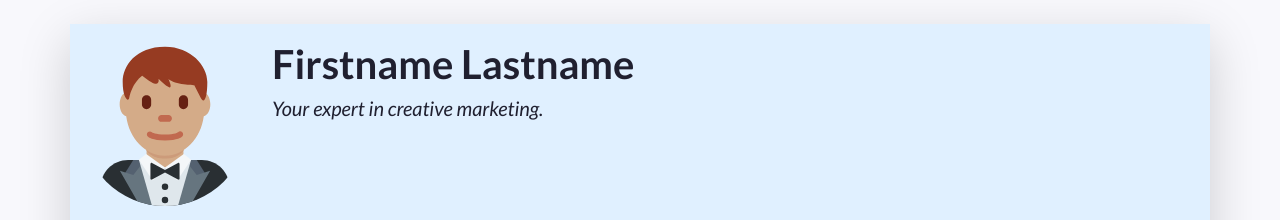
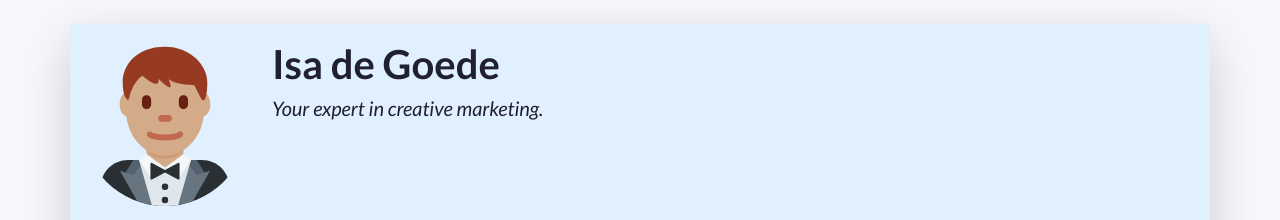
Before and after one commit to IsadGoede/Isa-Resume-Template, a plain HTML site: page index.html in a window 1280 px wide. Shown: the top 220 px of the page. Drawn offline with nearby package versions, Linux system fonts and the light colour scheme.

Commit message:
Update index.html

```diff
--- a/index.html
+++ b/index.html
@@ -49,7 +49,7 @@
           A container to wrap around your name and tagline. Full-width at small size, then columns of increasing size.
         -->
         <div class="col-12 col-sm-8 col-md-9 col-lg-10 my-3 header-content">
-          <h1 class="fw-bolder">Firstname Lastname</h1>
+          <h1 class="fw-bolder">Isa de Goede</h1>
           <h5 class="fst-italic tagline">Your expert in creative marketing.</h5>
         </div>
       </header>
```
